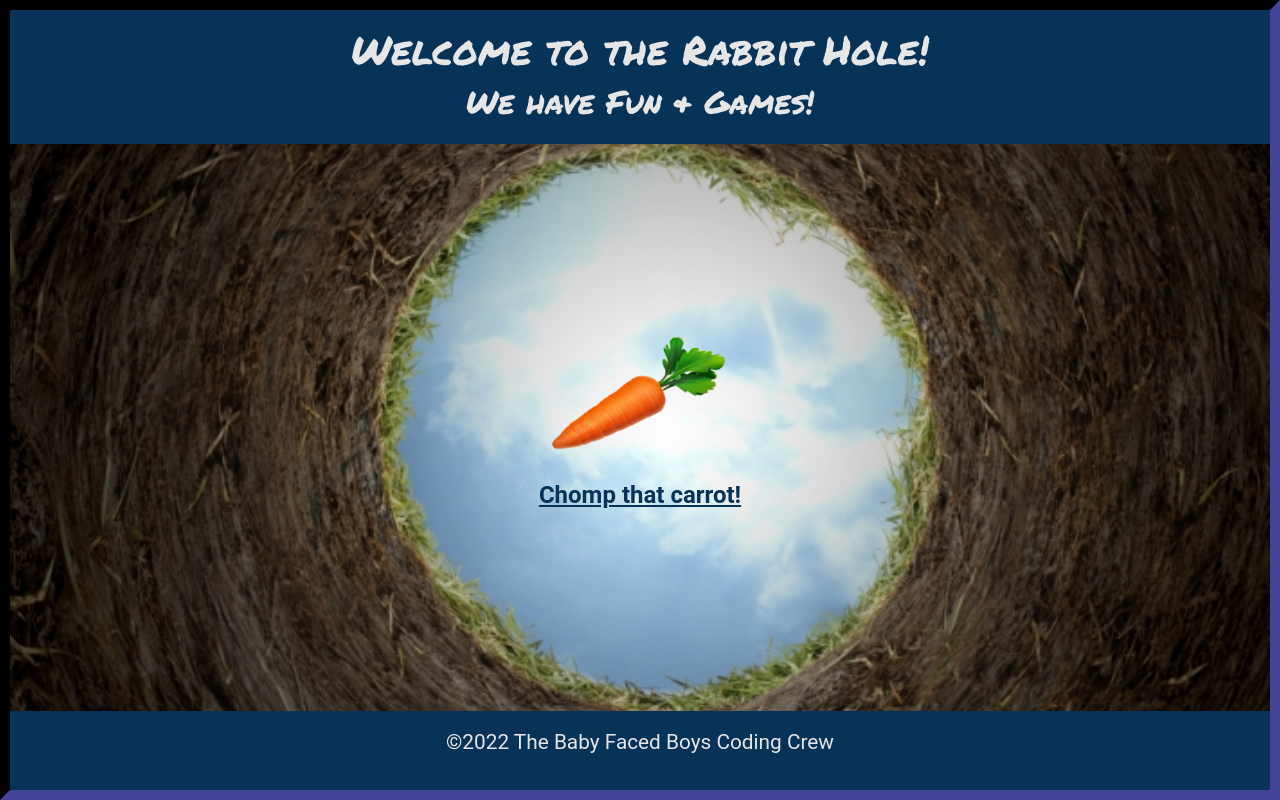
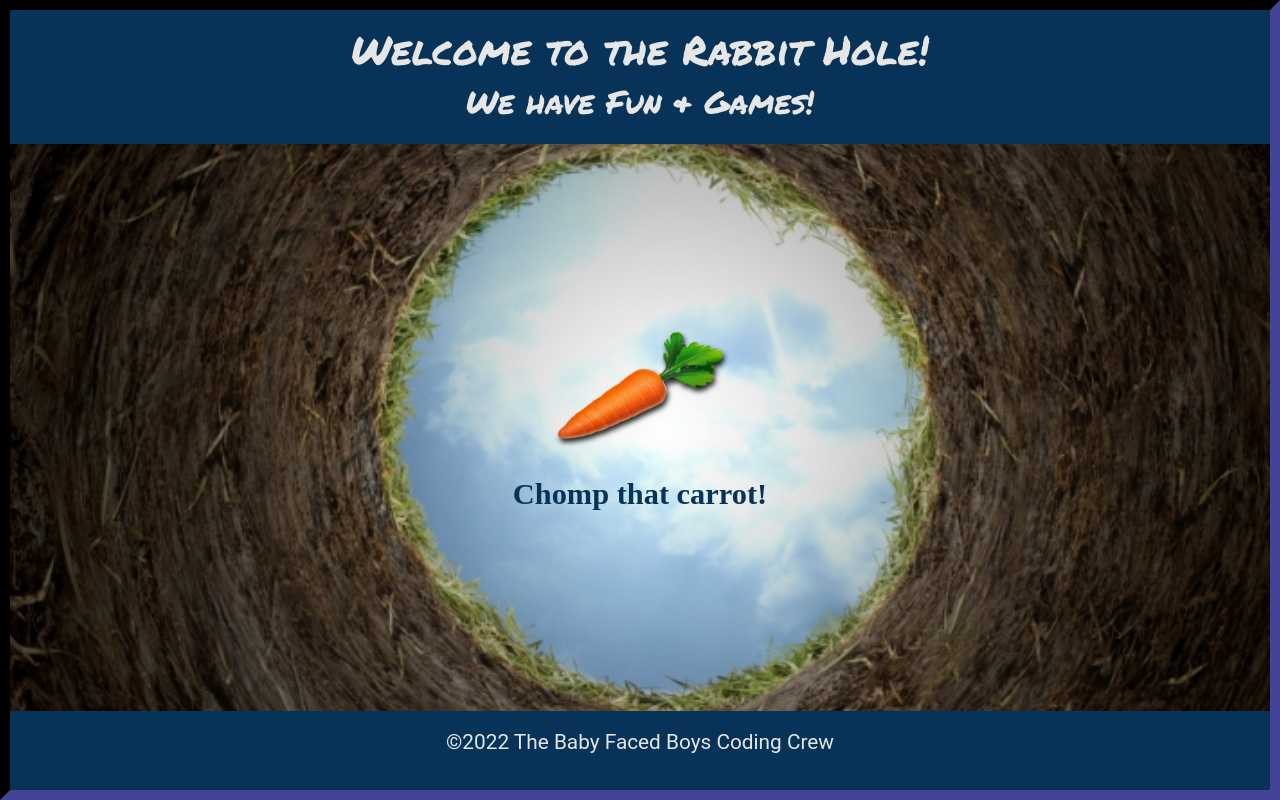
Before and after one commit to bethel-school-of-technology/team-baby-face-boys-frontend, a React (Create React App) app: page / in a window 1280 px wide. Built offline with nearby package versions, Linux system fonts and the light colour scheme.

Commit message:
title page enhancements-added drop shadow to the carrot and a more playful font

```diff
--- a/src/App.css
+++ b/src/App.css
@@ -56,7 +56,7 @@ h4.title {
 }
 
 .carrot_btn {
-    background-image: url('./images/carrot.png');
+    background-image: url('./images/carrot1.png');
     background-repeat: no-repeat;
     background-position: center;
     background-size:contain;
@@ -66,9 +66,8 @@ h4.title {
 }
 
 p.enter-text {
-    font-family: 'Roboto', sans-serif;
-    font-size: 1.5rem;
-    text-decoration: underline;
+    font-family: 'DynaPuff', cursive;
+    font-size: 1.9rem;
 }
 
 .main_text,.sub_text{
```
Also changed, not shown: src/images/carrot1.jpg (added), src/images/carrot1.png (added).
